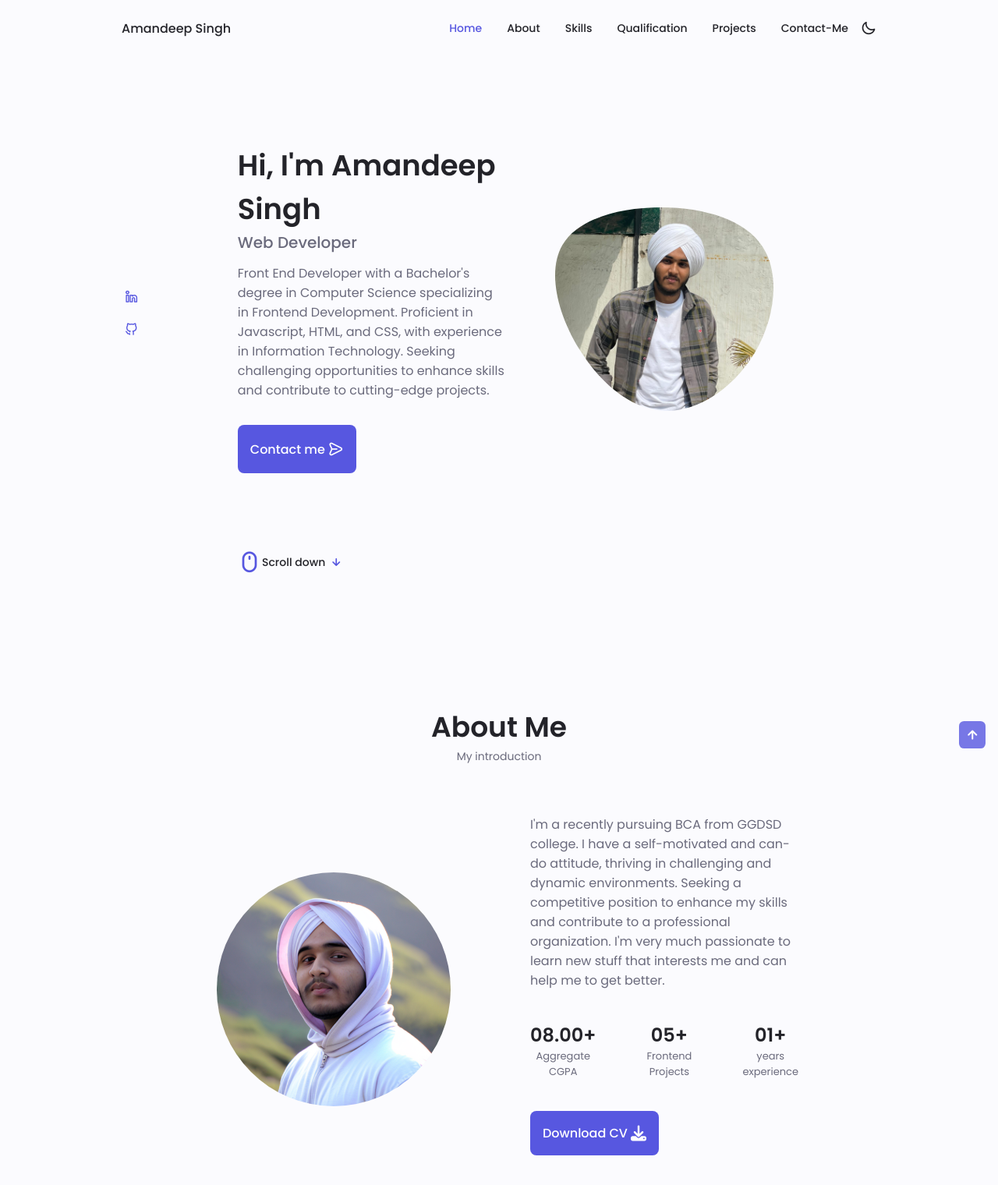
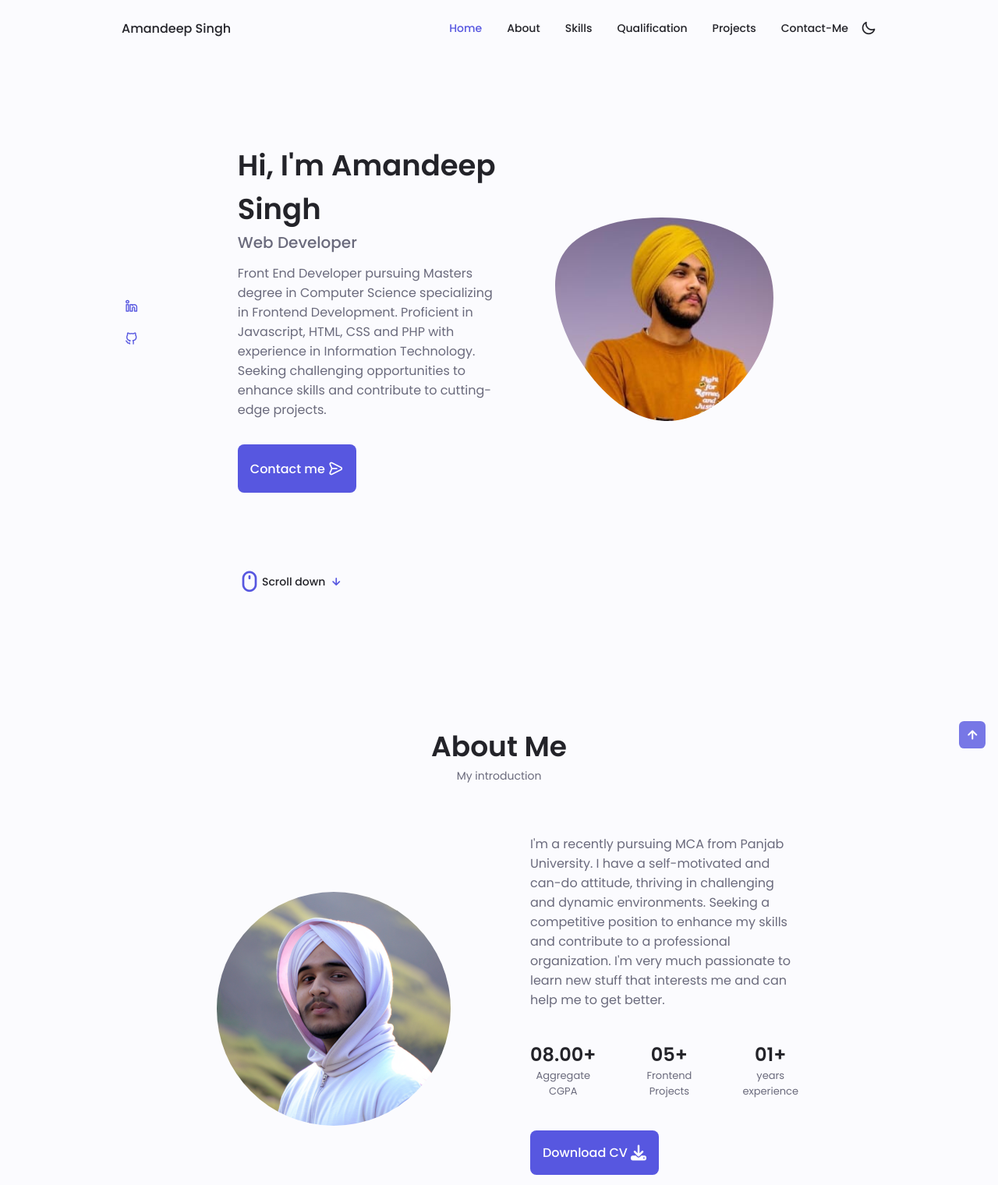
Before and after one commit to Ammyasl2003/Amandeep, a plain HTML site: page index.html in a window 1280 px wide. Shown: the top 1520 px of the page at 78% size. Drawn offline with nearby package versions, Linux system fonts and the light colour scheme.

Commit message:
updation

```diff
--- a/assets/style.css
+++ b/assets/style.css
@@ -290,7 +290,7 @@ img {
 }
 .home__blob-img {
   width: 180%;
-  height: 145%;
+  height: 180%;
   padding-left: 30px;
 }
 .home__data {
--- a/index.html
+++ b/index.html
@@ -113,7 +113,7 @@
                     class="home__blob-img"
                     x="-79"
                     y="-26"
-                    xlink:href="assets/amanji.jpg"
+                    xlink:href="assets/amyy.jpg"
                   />
                 </g>
               </svg>
@@ -124,7 +124,7 @@
                Web Developer
               </h3>
               <p class="home__description">
-                Front End Developer with a Bachelor's degree in Computer Science specializing in Frontend Development. Proficient in Javascript, HTML, and CSS, with experience in Information Technology. Seeking challenging opportunities to enhance skills and contribute to cutting-edge projects.
+                Front End Developer pursuing Masters degree  in Computer Science specializing in Frontend Development. Proficient in Javascript, HTML, CSS and PHP with experience in Information Technology. Seeking challenging opportunities to enhance skills and contribute to cutting-edge projects.
               </p>
               <a href="#contact" class="button button--flex">
                 Contact me<i class="uil uil-message button__icon"></i>
@@ -153,7 +153,7 @@
 
           <div class="about__data">
             <p class="about__description">
-              I'm a recently pursuing BCA from GGDSD college. I have a self-motivated and can-do attitude, thriving in challenging and dynamic environments. Seeking a competitive position to enhance my skills and contribute to a professional organization. I'm very much passionate to learn new stuff that interests me and can help me to get better.
+              I'm a recently pursuing MCA from Panjab University. I have a self-motivated and can-do attitude, thriving in challenging and dynamic environments. Seeking a competitive position to enhance my skills and contribute to a professional organization. I'm very much passionate to learn new stuff that interests me and can help me to get better.
             </p>
 
             <div class="about__info">
@@ -817,7 +817,7 @@
           </div>
         </div>
 
-        <p class="footer__copy">&#169; Ammy. All right reserved</p>
+        <p class="footer__copy">&#169;<a href="https://atech.amandeepsingh.online/" style="color: skyblue;">A-TECH</a>  All right reserved</p>
       </div>
     </footer>
 
```
Also changed, not shown: assets/amyy.jpg (added).
